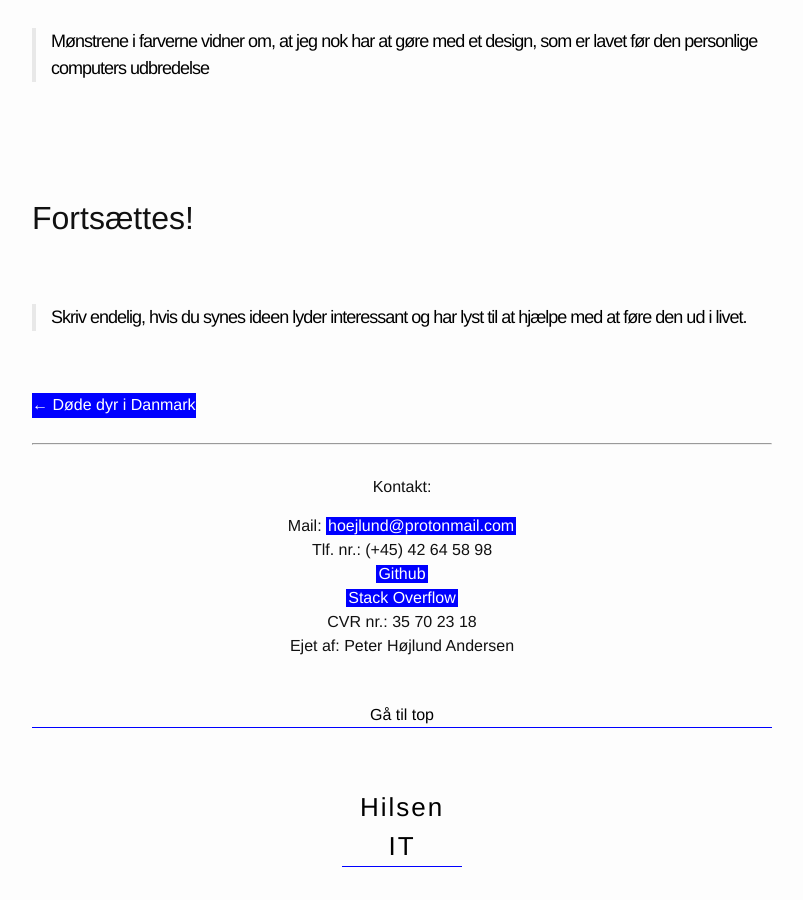
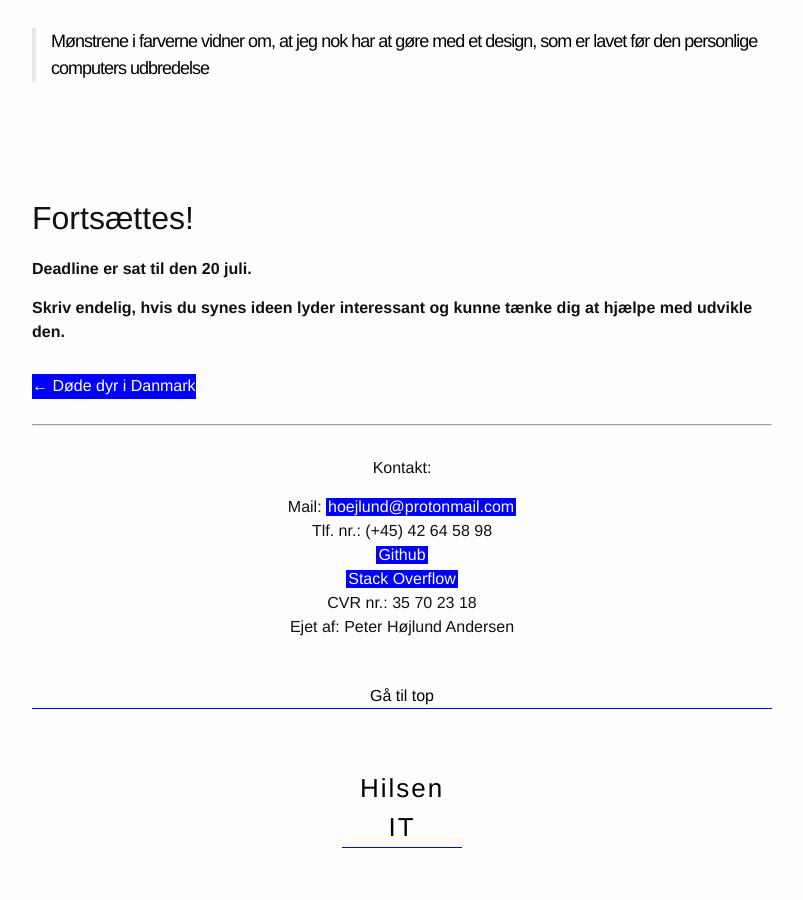
Before and after one commit to peterhoejlundandersen/hilsen, a Jekyll site: the page built from _posts/blogs/2018-04-27-den-farverige-qr-kode.markdown, in a window 1280 px wide and 900 px high, scrolled down 4223 px. Shown: the whole window, without its empty margins (238-1041 px from the left). Built offline with Jekyll 4.4.1, drawn with Linux system fonts in a browser that asks for light colours; nearby versions of some CDN libraries.

Commit message:
changed a little thing in colorful qr code

```diff
--- a/_posts/blogs/2018-04-27-den-farverige-qr-kode.markdown
+++ b/_posts/blogs/2018-04-27-den-farverige-qr-kode.markdown
@@ -140,4 +140,6 @@
 
 ## Fortsættes!
 
-> Skriv endelig, hvis du synes ideen lyder interessant og har lyst til at hjælpe med at føre den ud i livet.
+**Deadline er sat til den 20 juli.**
+
+**Skriv endelig, hvis du synes ideen lyder interessant og kunne tænke dig at hjælpe med udvikle den.**
```
Also changed, not shown: 4 other files.
